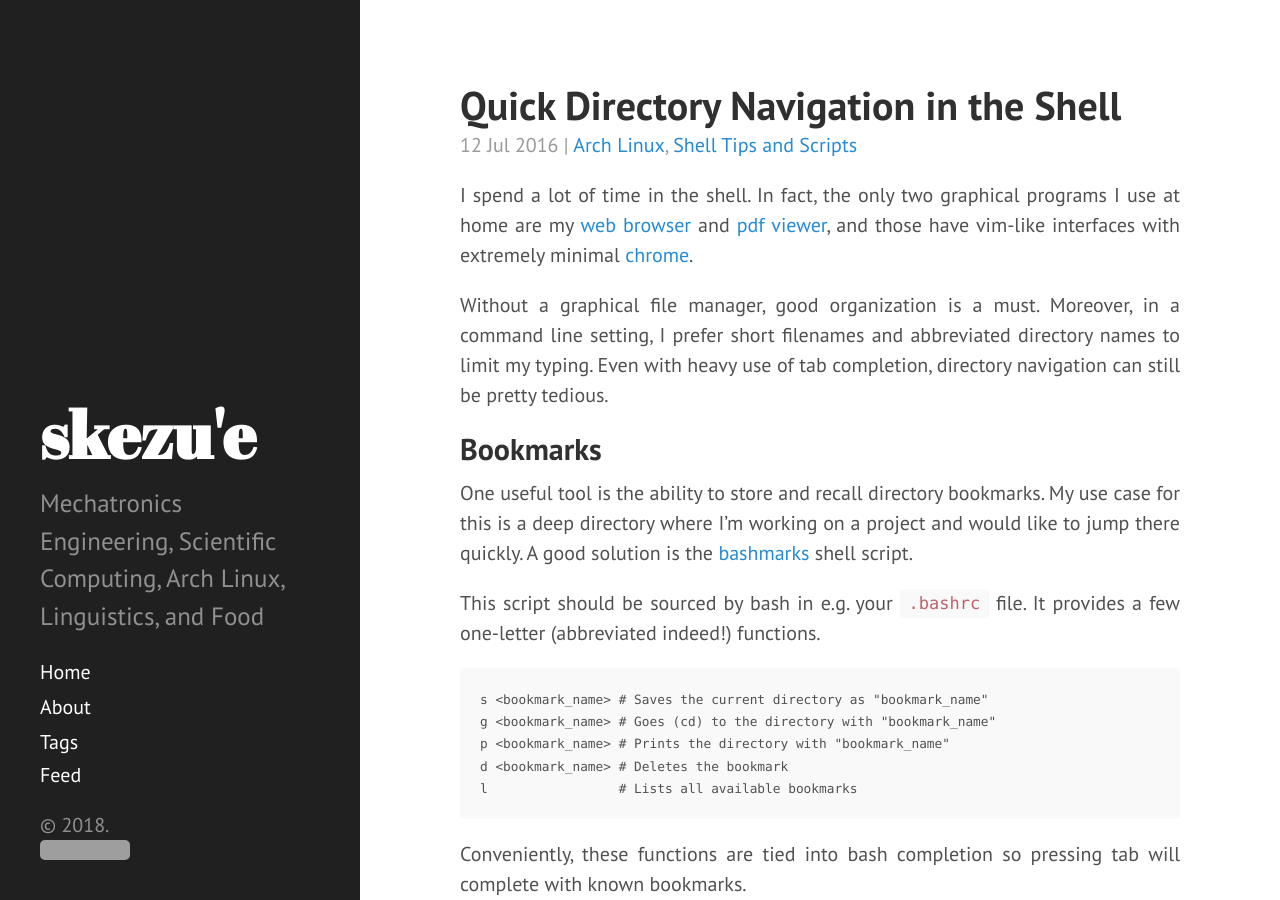
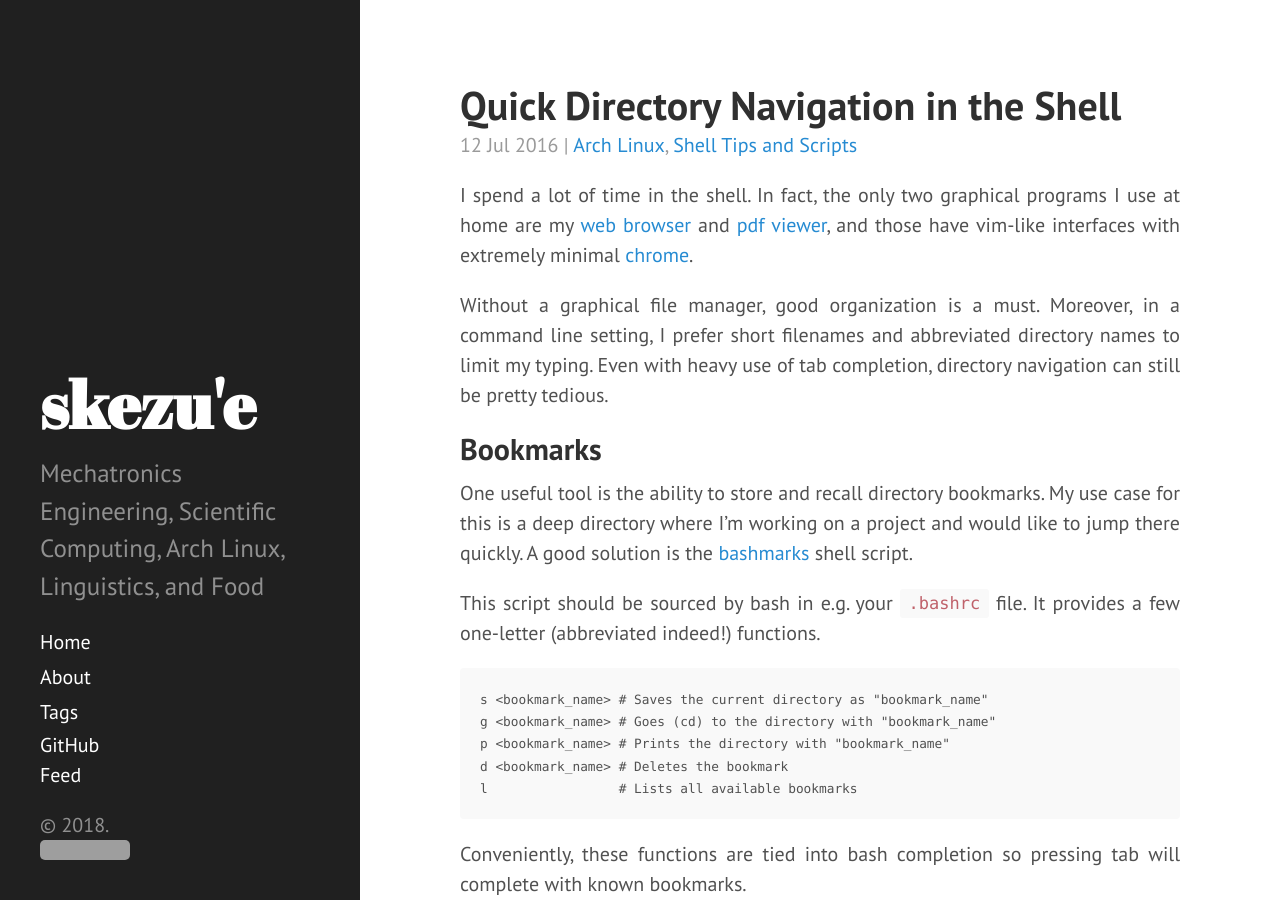
Before and after one commit to egan/egan.github.io, a Jekyll site: the page built from index.html, in a window 1280 px wide and 900 px high. Built offline with Jekyll 4.4.1, drawn with Linux system fonts in a browser that asks for light colours; the list of posts is cut into pages by our own code; grey boxes are pictures that could not be loaded.

Commit message:
Add direct link to my GitHub profile in the sidebar.
This reverts commit fe37549c8c9cf1dfac101b74c4bb888f185aa3c0.

```diff
--- a/_includes/sidebar.html
+++ b/_includes/sidebar.html
@@ -25,6 +25,7 @@
           {% endif %}
         {% endif %}
       {% endfor %}
+	  <a href=https://github.com/egan>GitHub</a><br>
 	  <a href=/atom.xml>Feed</a>
     </nav>
 
```
